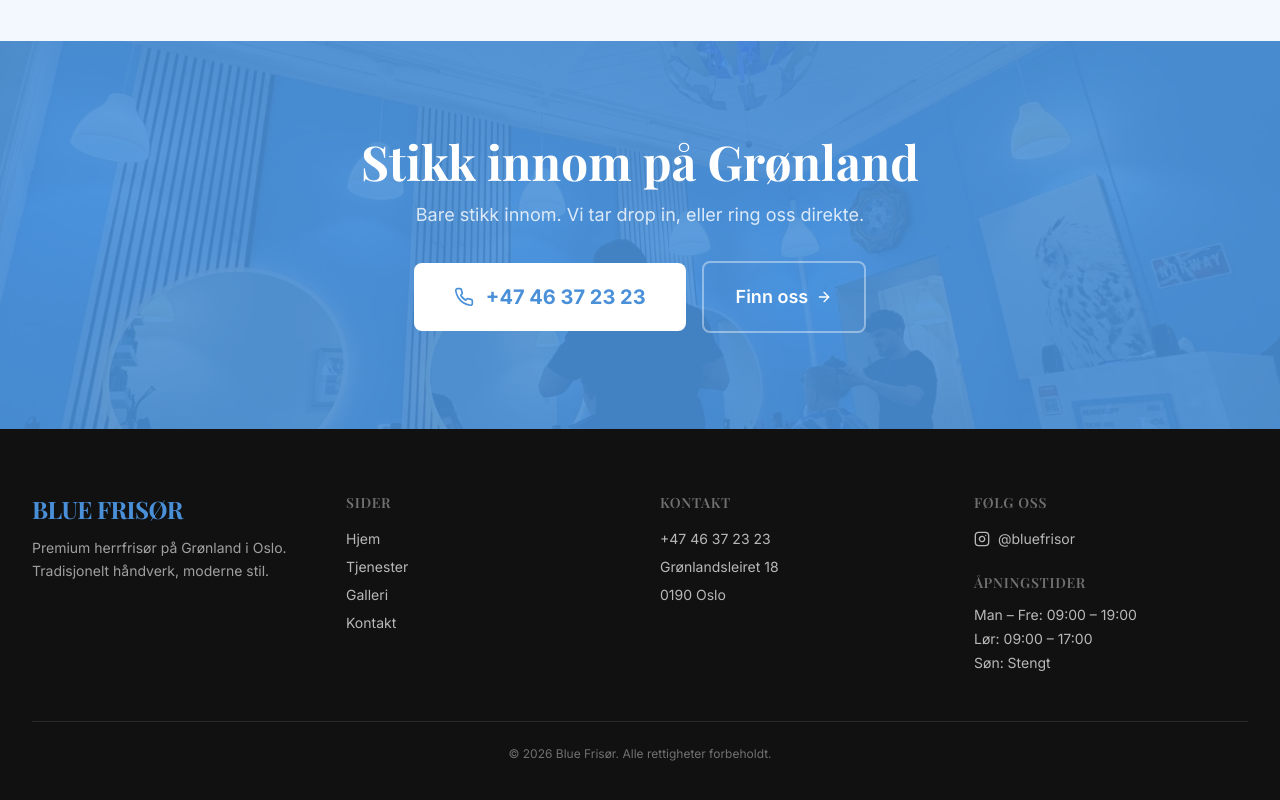
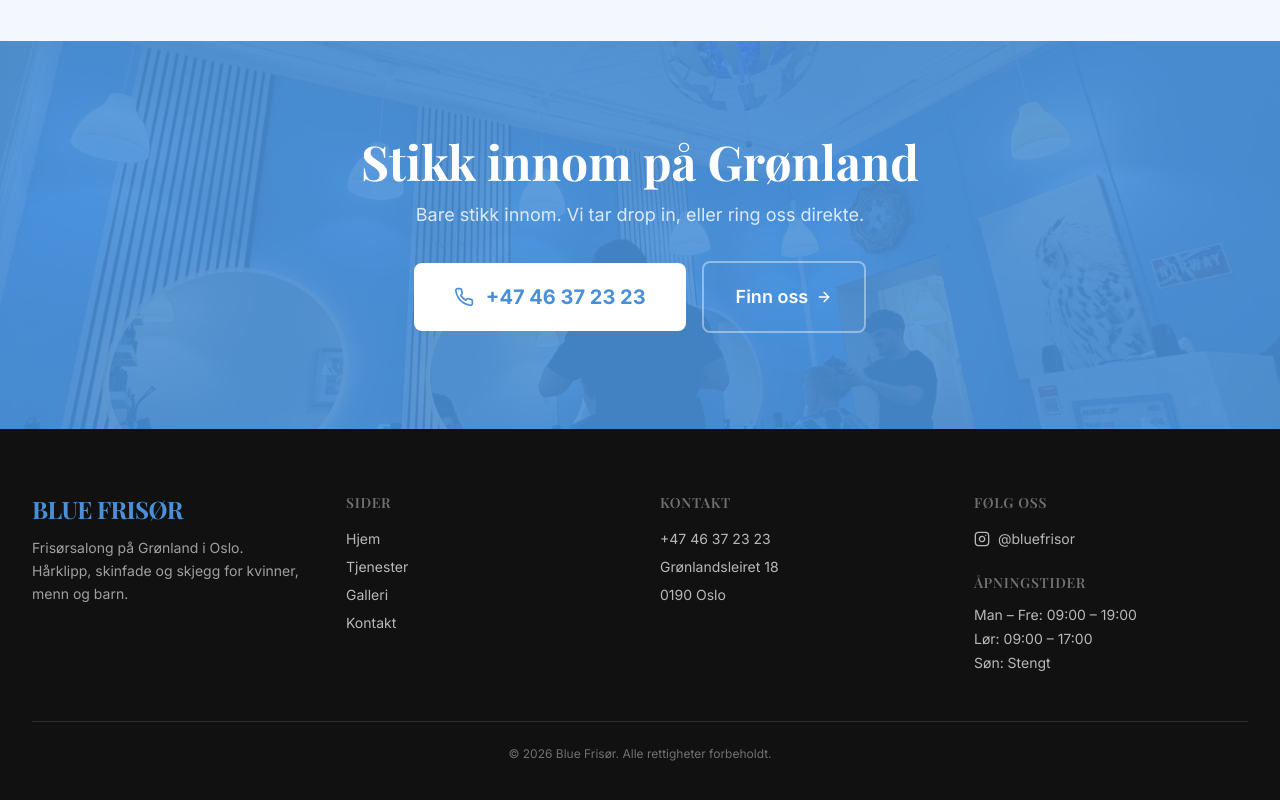
Before and after one commit to GitDABA/bk-bluefrisor, a Next.js app: page / in a window 1280 px wide. Shown: the part 2425-3225 px from the top of the page. Built offline with nearby package versions, Linux system fonts and the light colour scheme.

Commit message:
fix: footer hardcoded gendered copy

```diff
--- a/src/components/footer.tsx
+++ b/src/components/footer.tsx
@@ -13,8 +13,8 @@ export function Footer() {
               </span>
             </Link>
             <p className="mt-3 text-sm leading-relaxed text-white/60">
-              Premium herrfrisør på Grønland i Oslo. Tradisjonelt håndverk,
-              moderne stil.
+              Frisørsalong på Grønland i Oslo. Hårklipp, skinfade og skjegg
+              for kvinner, menn og barn.
             </p>
           </div>
 
```
